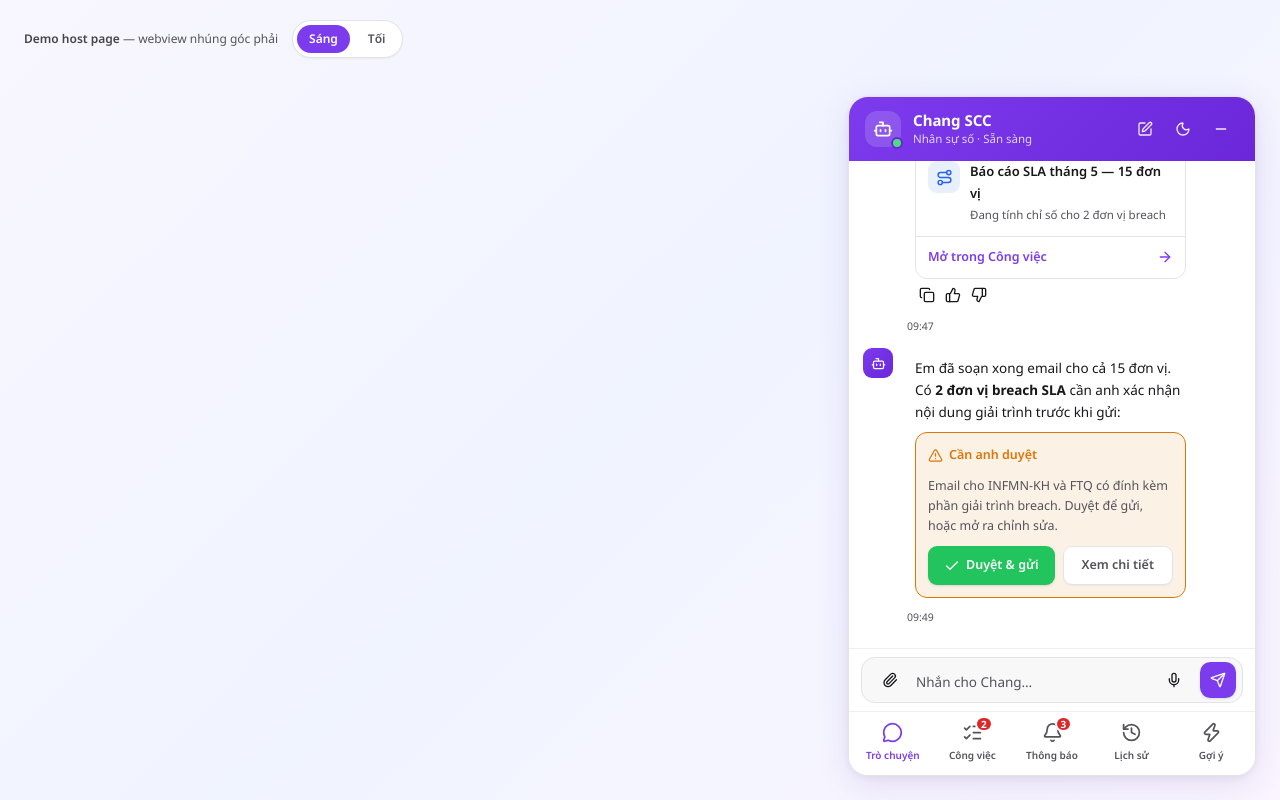
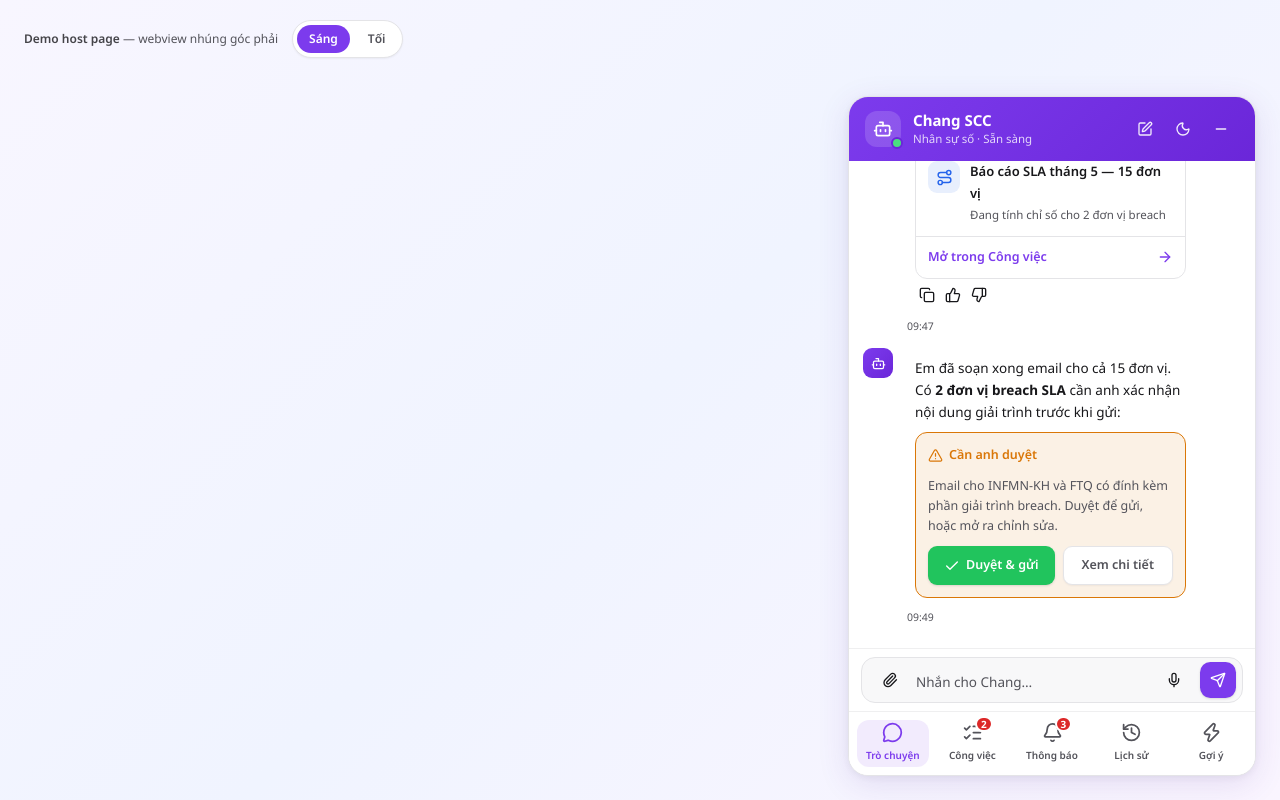
Before and after one commit to buinghiep-ptit/chatbotchangt-ui-v2, a React (Vite) app: page / in a window 1280 px wide. Built offline with nearby package versions, Linux system fonts and the light colour scheme.

Commit message:
feat: sliding TabBar active indicator + tap feedback

```diff
--- a/src/components/TabBar.tsx
+++ b/src/components/TabBar.tsx
@@ -1,7 +1,9 @@
 import { MessageCircle, ListChecks, Bell, History, Zap } from 'lucide-react'
+import { motion } from 'motion/react'
 import { cn } from '@/lib/utils'
 import { useWidgetStore } from '@/store/useWidgetStore'
 import { TabsList, TabsTrigger } from '@/components/ui/tabs'
+import { SOFT_SPRING } from '@/lib/motion'
 import type { Tab } from '@/types'
 
 const TABS: { id: Tab; label: string; Icon: typeof Bell }[] = [
@@ -13,11 +15,13 @@ const TABS: { id: Tab; label: string; Icon: typeof Bell }[] = [
 ]
 
 export function TabBar() {
-  const { pendingTaskCount, unreadNotiCount, sheetTab, switchTab } = useWidgetStore()
+  const { pendingTaskCount, unreadNotiCount, sheetTab, activeTab, switchTab } = useWidgetStore()
   const badge: Partial<Record<Tab, number>> = {
     tasks: pendingTaskCount(),
     noti: unreadNotiCount(),
   }
+  // The visually-focused tab: a sheet tab when one is open, else the active tab.
+  const activeId: Tab = sheetTab ?? activeTab
 
   return (
     <TabsList className="flex h-auto shrink-0 rounded-none border-t border-border/60 bg-card px-1 py-1 pb-[calc(0.25rem+env(safe-area-inset-bottom))]">
@@ -25,6 +29,7 @@ export function TabBar() {
         const count = badge[id]
         const sheetActive = sheetTab === id
         const isSheetTab = id === 'history' || id === 'quick'
+        const isActive = activeId === id
         return (
           <TabsTrigger
             key={id}
@@ -43,15 +48,22 @@ export function TabBar() {
               sheetActive && 'text-primary',
             )}
           >
-            <span className="relative inline-flex">
+            {isActive && (
+              <motion.div
+                layoutId="tab-indicator"
+                transition={SOFT_SPRING}
+                className="absolute inset-1 -z-0 rounded-xl bg-primary/10"
+              />
+            )}
+            <motion.span whileTap={{ scale: 0.85 }} className="relative z-10 inline-flex">
               <Icon className="h-[21px] w-[21px]" />
               {!!count && (
                 <span className="absolute -top-1.5 left-full -ml-2 flex h-4 min-w-4 items-center justify-center rounded-full border-2 border-background bg-[hsl(var(--status-alert))] px-1 text-[10px] font-bold text-white">
                   {count}
                 </span>
               )}
-            </span>
-            <span className="text-[10px]">{label}</span>
+            </motion.span>
+            <span className="relative z-10 text-[10px]">{label}</span>
           </TabsTrigger>
         )
       })}
```
